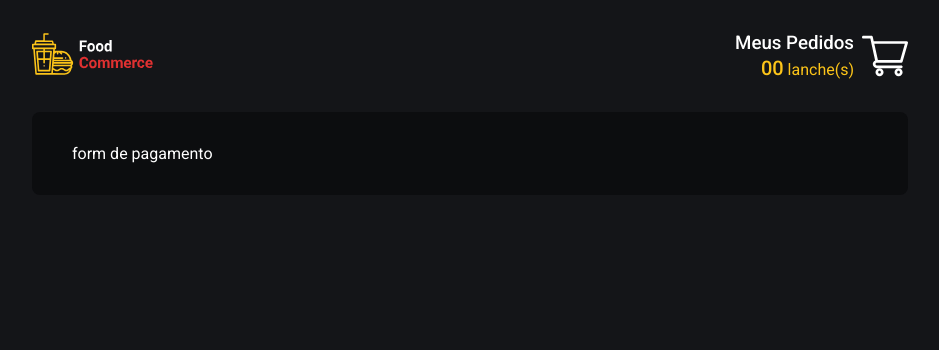
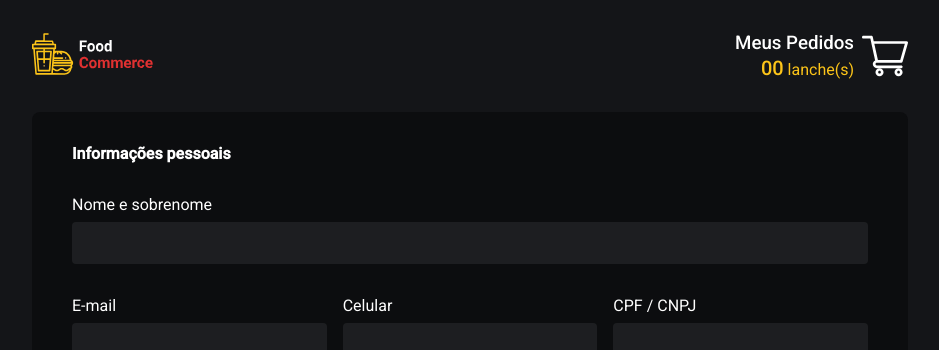
Before and after one commit to Flavio-Lima/food-commerce, a React (Create React App) app: page /Payment in a window 1280 px wide. Shown: the top 350 px of the page, without its empty margins (170-1109 px from the left). Built offline with nearby package versions, Linux system fonts and the light colour scheme; no server answers.

Commit message:
cria campos para dados pessoas no form

```diff
--- a/src/pages/Payment/index.tsx
+++ b/src/pages/Payment/index.tsx
@@ -1,6 +1,6 @@
 import { Head } from "../../components/Head";
 import { OrderHeader } from "../../components/OrderHeader";
-import { Container, Inner } from "./styles";
+import { Container, Inner, Form } from "./styles";
 
 export default function Payment() {
   return (
@@ -8,7 +8,32 @@ export default function Payment() {
       <Head title='Pagamento' />
       <OrderHeader />
       <Inner>
-        form de pagamento
+        <Form>
+          <h4>Informações pessoais</h4>
+
+          <div className="field">
+            <label htmlFor="full_name">Nome e sobrenome</label>
+            <input type="text" name="full_name" id="full_name" autoComplete="name" />
+          </div>
+
+          <div className="grouped">
+            <div className="field">
+              <label htmlFor="email">E-mail</label>
+              <input type="email" name="email" id="email" autoComplete="email" />
+            </div>
+
+            <div className="field">
+              <label htmlFor="mobile">Celular</label>
+              <input type="tel" name="mobile" id="mobile" autoComplete="phone" />
+            </div>
+
+            <div className="field">
+              <label htmlFor="document">CPF / CNPJ</label>
+              <input type="text" name="document" id="document" />
+            </div>
+          </div>
+
+        </Form>
       </Inner>
     </Container>
   )
--- a/src/pages/Payment/styles.ts
+++ b/src/pages/Payment/styles.ts
@@ -11,3 +11,56 @@ export const Inner = styled.main`
   padding: 2rem 2.5rem;
   border-radius: 8px;
 `
+export const Form = styled.form`
+  display: flex;
+  flex-direction: column;
+
+  h4 {
+    margin: 2.5rem 0 2rem;
+
+    &:first-child {
+      margin-top: 0;
+    }
+  }
+
+  .grouped {
+    flex-grow: 1;
+    display: flex;
+    flex-direction: row;
+    gap: 1rem;
+    width: 100%;
+  }
+
+  .field {
+    flex-grow: 1;
+    margin-bottom: 1rem;
+  }
+
+  label {
+    display: block;
+    color: ${({theme}) => theme.colors.white};
+    margin-bottom: 0.5rem;
+  }
+
+  input[type='email'],
+  input[type='number'],
+  input[type='tel'],
+  input[type='text'] {
+    flex-grow: 1;
+    background-color: ${({ theme }) => theme.colors.gray800};
+    color: ${({ theme }) => theme.colors.white};
+    border: 1px solid transparent;
+    border-radius: 4px;
+    transition: all 0.2s;
+    height: 42px;
+    width: 100%;
+    margin: 0 0 1rem;
+    padding: 0.7rem;
+  }
+
+  @media (max-width: 540px) {
+    .grouped {
+      flex-direction: column;
+    }
+  }
+`
```
